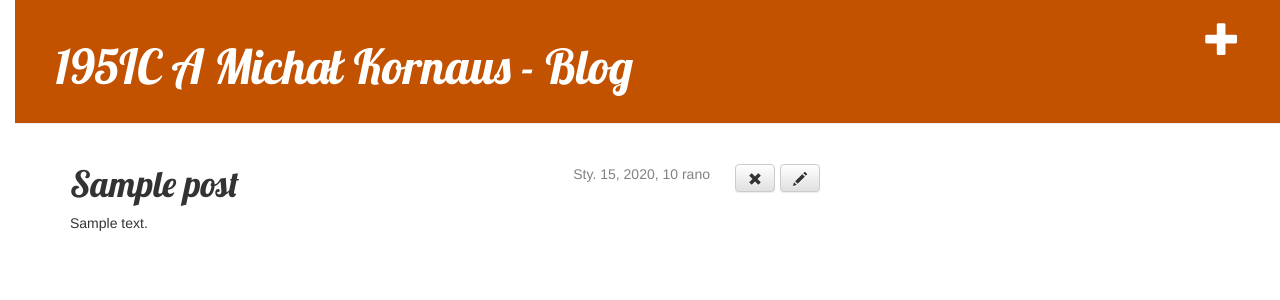
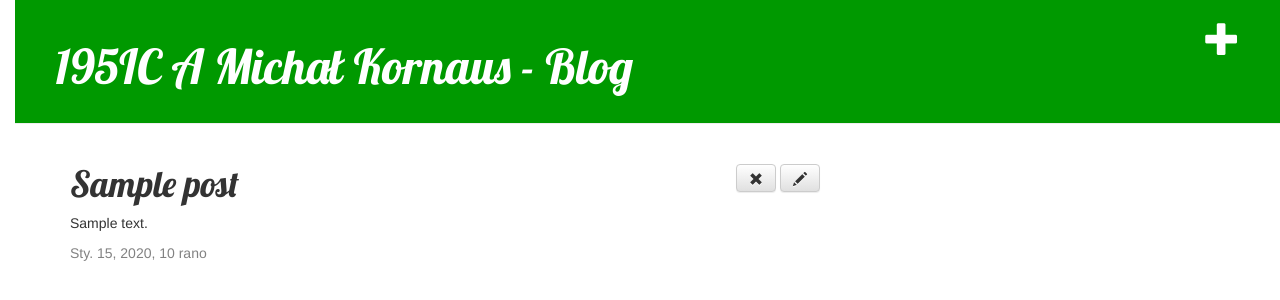
Before and after one commit to michalkornaus/aplikacje-inte-22689-195IC, a Django app: page /post/1/ in a window 1280 px wide. Shown: the top 300 px of the page. Run offline with Django 3.2, Linux system fonts and the light colour scheme; a user stored in the database is signed in; tables that the repository leaves empty hold one stand-in row (values such as "Sample post"); some libraries are stand-ins or nearby versions.

Commit message:
Zmiana kolorów i układu

```diff
--- a/Lab1/blog/static/css/blog.css
+++ b/Lab1/blog/static/css/blog.css
@@ -1,12 +1,12 @@
 h1 a, h2 a {
 	color: #C25100;
-	font-family: 'Lobster';
+	font-family:  'Lobster';
 }
 body {
     padding-left: 15px;
 }
 .page-header {
-    background-color: #C25100;
+    background-color: #009900;
     margin-top: 0;
     padding: 20px 20px 20px 40px;
 }
@@ -27,8 +27,8 @@ h1, h2, h3, h4 {
 
 .date {
     color: #828282;
-	float: right;
 	margin-right: 20px;
+	text-align: bottom;
 }
 
 .save {
@@ -40,7 +40,7 @@ h1, h2, h3, h4 {
 }
 .edit {
 	float: right;
-	margin-left: 5px;
+	margin-left: 4px;
 }
 .top-menu, .top-menu:hover, .top-menu:visited {
     color: #ffffff;
--- a/Lab1/blog/templates/blog/post_detail.html
+++ b/Lab1/blog/templates/blog/post_detail.html
@@ -2,17 +2,17 @@
 
 {% block content %}
     <div class="post">
-
 		{% if user.is_authenticated %}
 			<a class="btn btn-default edit" href="{% url 'post_edit' pk=post.pk %}"><span class="glyphicon glyphicon-pencil"></span></a>
 			<a class="btn btn-default edit" href="{% url 'post_remove' pk=post.pk %}"><span class="glyphicon glyphicon-remove"></span></a>
 		{% endif %}
+
+        <h1>{{ post.title }}</h1>
+        <p>{{ post.text|linebreaksbr }}</p>
 		{% if post.published_date %}
             <div class="date">
                 {{ post.published_date }}
             </div>
         {% endif %}
-        <h1>{{ post.title }}</h1>
-        <p>{{ post.text|linebreaksbr }}</p>
     </div>
 {% endblock %}
```
